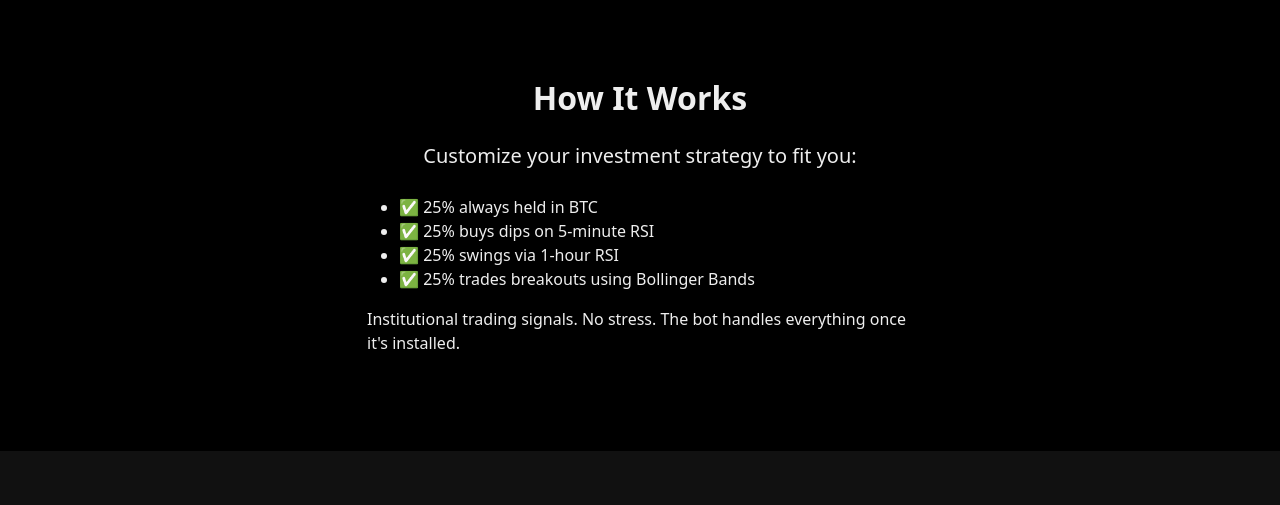
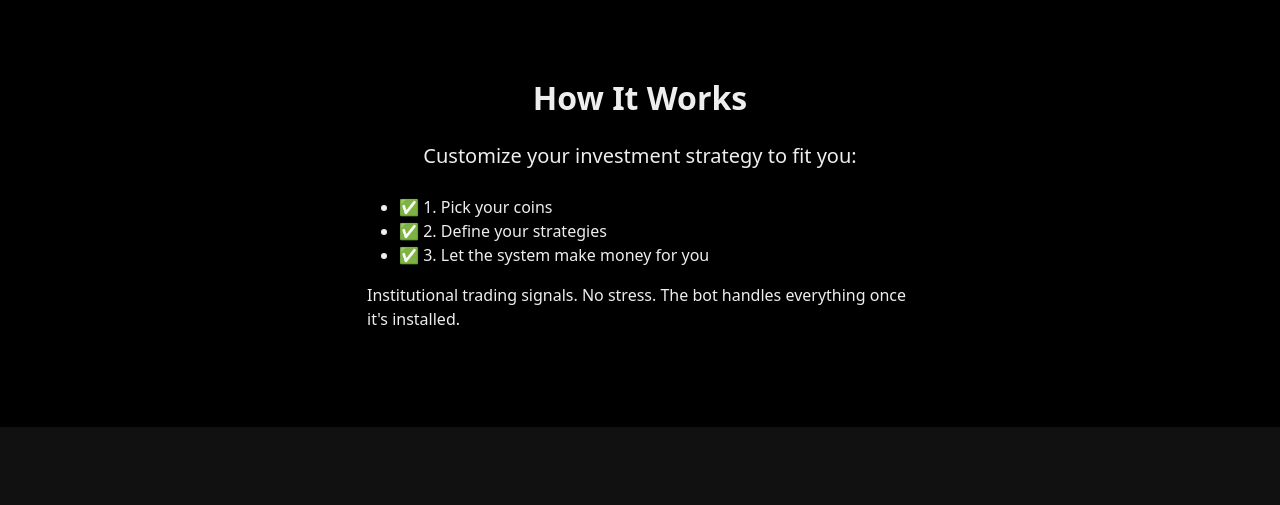
Before and after one commit to defazio75/bitpanel-landing, a Flask app: page / in a window 1280 px wide. Shown: the part 300-805 px from the top of the page. Run offline with Flask 3, Linux system fonts and the light colour scheme.

Commit message:
Update index.html

```diff
--- a/templates/index.html
+++ b/templates/index.html
@@ -41,10 +41,9 @@
         <div class="row justify-content-center mt-4">
             <div class="col-md-6 text-start">
                 <ul>
-                    <li>✅ 25% always held in BTC</li>
-                    <li>✅ 25% buys dips on 5-minute RSI</li>
-                    <li>✅ 25% swings via 1-hour RSI</li>
-                    <li>✅ 25% trades breakouts using Bollinger Bands</li>
+                    <li>✅ 1. Pick your coins</li>
+                    <li>✅ 2. Define your strategies</li>
+                    <li>✅ 3. Let the system make money for you</li>
                 </ul>
                 <p class="mt-3">Institutional trading signals. No stress. The bot handles everything once it's installed.</p>
             </div>
```
